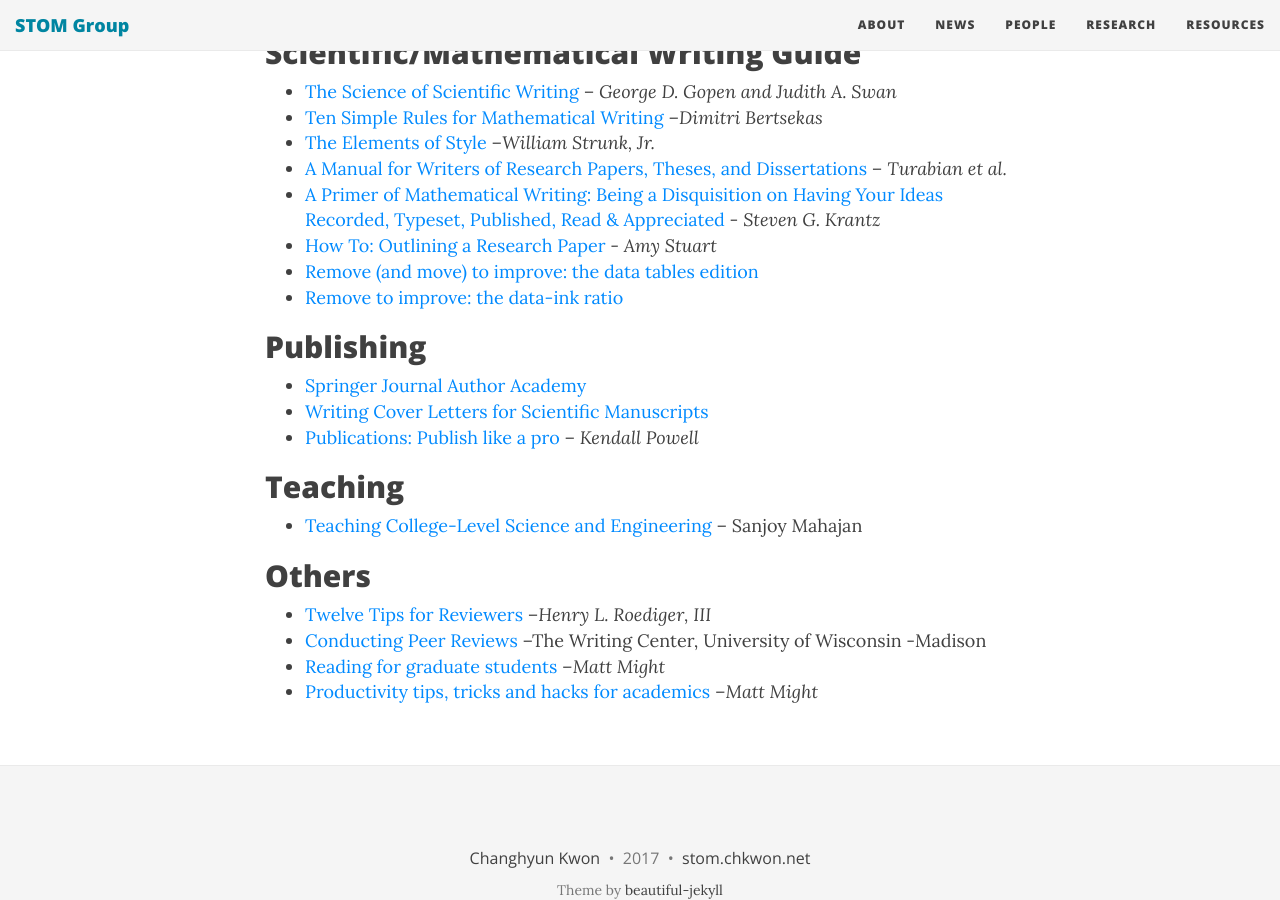
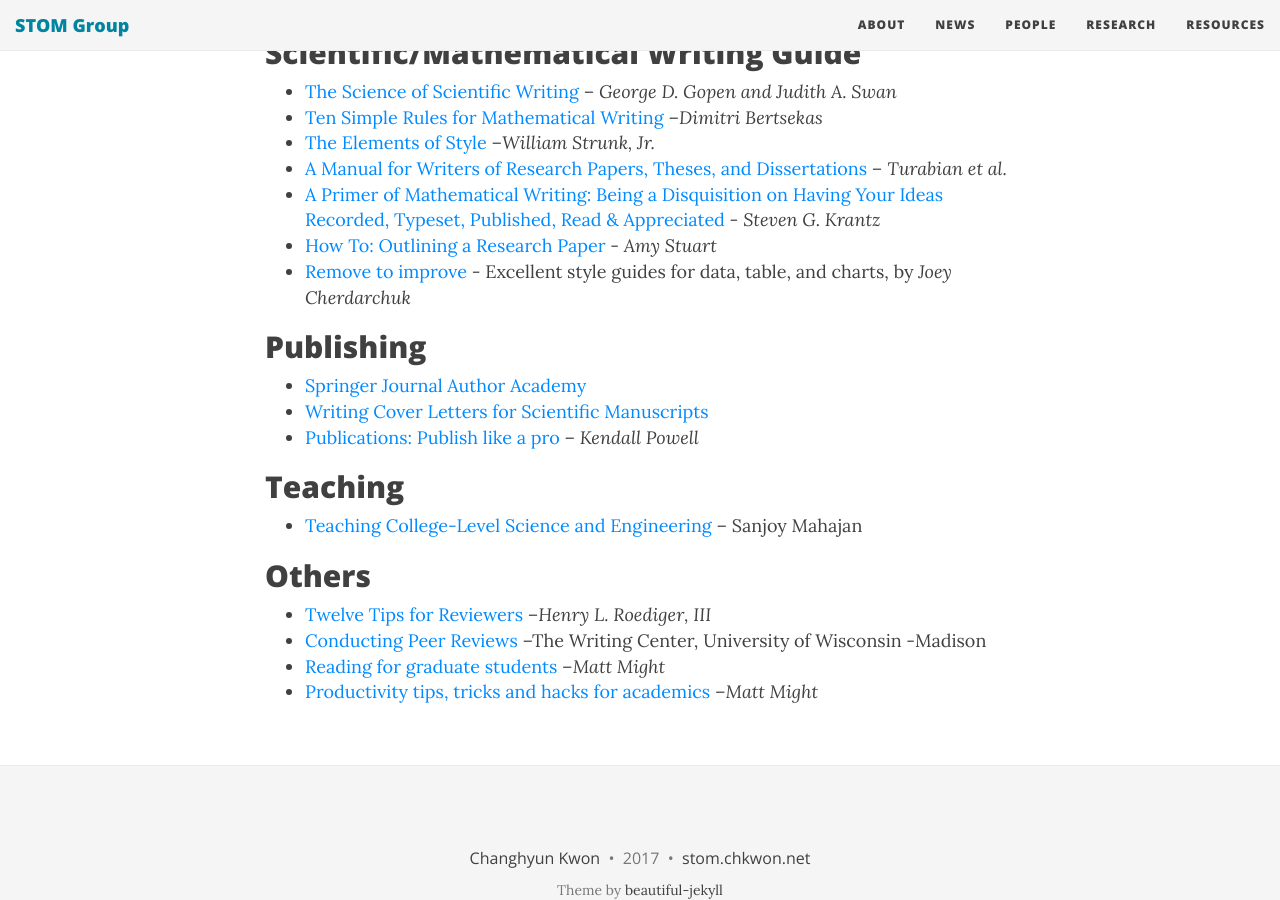
Before and after one commit to STOM-Group/stom.chkwon.net, a Jekyll site: the page built from resources/graduate-school-guides.md, in a window 1280 px wide and 900 px high, scrolled down 1833 px. Built offline with Jekyll 4.4.1, drawn with Linux system fonts in a browser that asks for light colours; nearby versions of some CDN libraries; comment, search, counter and statistics services are not loaded.

Commit message:
update the linke for "Remove to improve"

```diff
--- a/resources/graduate-school-guides.md
+++ b/resources/graduate-school-guides.md
@@ -49,8 +49,7 @@ I strongly recommend the one below for all graduate students, even if you are al
 - <a href="http://www.amazon.com/Manual-Writers-Research-Dissertations-Edition/dp/0226816389/" target="_blank">A Manual for Writers of Research Papers, Theses, and Dissertations</a> -- <em>Turabian et al.</em>
 - <a title="" href="http://www.amazon.com/Primer-Mathematical-Writing-Disquisition-Appreciated/dp/0821806351/" rel="nofollow">A Primer of Mathematical Writing: Being a Disquisition on Having Your Ideas Recorded, Typeset, Published, Read &amp; Appreciated</a> - <em>Steven G. Krantz</em>
 - <a href="http://www.eng.usf.edu/~cunning/CGN6933-drinkingwater/CGN6933-drinkingwater-project/HowToOutline.pdf" target="_blank">How To: Outlining a Research Paper</a> - <em>Amy Stuart</em>
-- <a href="https://www.dropbox.com/s/95l2xdva26vqf5z/Screenshot%202015-04-03%2012.07.42.png?dl=0" target="_blank">Remove (and move) to improve: the data tables edition</a>
-- <a href="http://i.imgur.com/WntrM6p.gif" target="_blank">Remove to improve: the data-ink ratio</a>
+- [Remove to improve](https://speakerdeck.com/cherdarchuk) - Excellent style guides for data, table, and charts, by *Joey Cherdarchuk*
 
 ## Publishing
 
```
